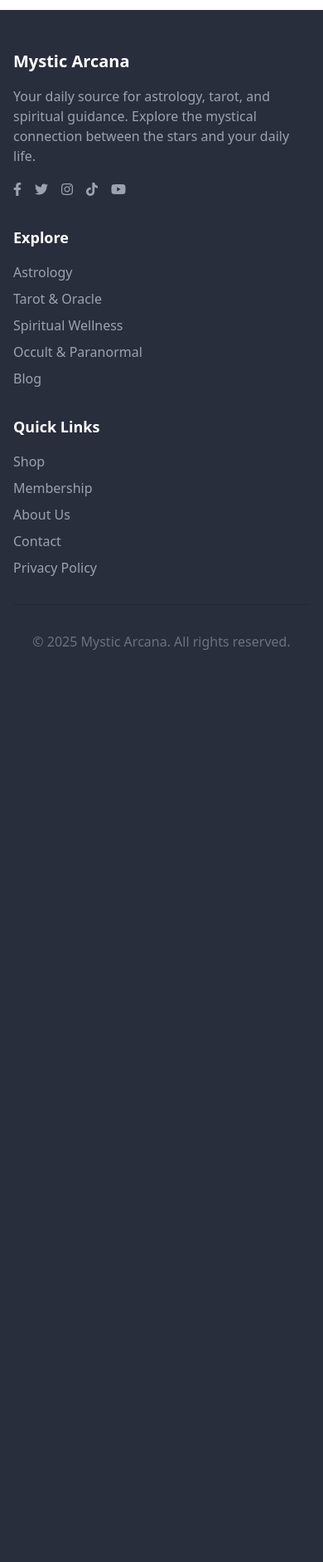
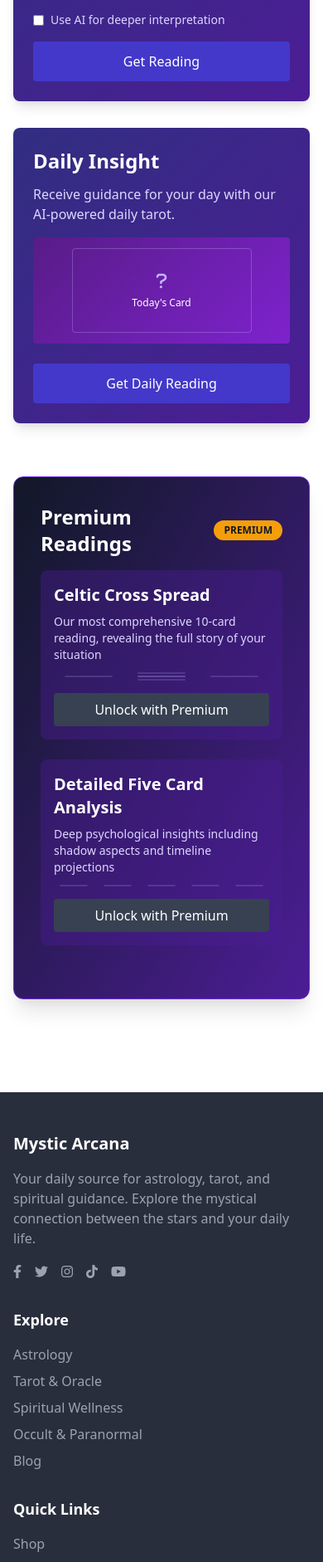
Before and after one commit to kjfsoul/Mystic-Arcana, a Flask app: page /readings/ in a window 390 px wide. Shown: the part 862-2744 px from the top of the page at 83% size. Before the commit the page ends 1645 px from the top, so only its background shows below. Run offline with Flask 2, Linux system fonts and the light colour scheme.

Commit message:
Assistant checkpoint: Implement freemium model with Stripe integration
Assistant generated file changes:
- utils/subscription.py: Create subscription service for Stripe integration
- app.py: Add Stripe webhook route
- blueprints/readings.py: Add premium tarot readings endpoints
- blueprints/astrology.py: Add premium astrology endpoints
- templates/readings.html: Add premium upsell to readings page
- build_and_run.sh: Update build script with environment variables

---

User prompt:

Set up a freemium model for Mystic Arcana on Replit Core:
- Make /readings and /astrology free with basic content from Step 3.
- Add premium endpoints (/readings/premium, /astrology/premium) for detailed AI content.
- Integrate Stripe (free tier) for a $5/month subscription.
- Restrict premium access to authenticated users.

Replit-Commit-Author: Assistant
Replit-Commit-Session-Id: 7e9d110f-b626-4df6-9334-f1a3ef2c0142

```diff
--- a/app.py
+++ b/app.py
@@ -3,18 +3,22 @@ from flask import Flask, render_template, redirect, url_for, request, session, j
 from replit import db
 import os
 import json
+import stripe
 from datetime import datetime
 from blueprints.home import home_bp
 from blueprints.readings import readings_bp
 from blueprints.astrology import astrology_bp
 from blueprints.profile import profile_bp
 from blueprints.blog import blog_bp
+from utils.subscription import handle_successful_subscription
 
 app = Flask(__name__,
             static_folder='static',
             template_folder='templates')
 
 app.secret_key = os.environ.get('SECRET_KEY', 'mystic_arcana_secret_key')
+stripe.api_key = os.environ.get('STRIPE_SECRET_KEY', 'sk_test_your_test_key')
+webhook_secret = os.environ.get('STRIPE_WEBHOOK_SECRET', 'whsec_test_key')
 
 # Register blueprints
 app.register_blueprint(home_bp)
@@ -23,5 +27,40 @@ app.register_blueprint(astrology_bp)
 app.register_blueprint(profile_bp)
 app.register_blueprint(blog_bp)
 
+@app.route('/webhook', methods=['POST'])
+def webhook():
+    payload = request.get_data(as_text=True)
+    sig_header = request.headers.get('Stripe-Signature')
+
+    try:
+        event = stripe.Webhook.construct_event(
+            payload, sig_header, webhook_secret
+        )
+    except ValueError as e:
+        # Invalid payload
+        return jsonify({'error': str(e)}), 400
+    except stripe.error.SignatureVerificationError as e:
+        # Invalid signature
+        return jsonify({'error': str(e)}), 400
+
+    # Handle the checkout.session.completed event
+    if event['type'] == 'checkout.session.completed':
+        session = event['data']['object']
+        # Fulfill the purchase
+        handle_successful_subscription(session)
+
+    return jsonify({'status': 'success'})
+
+@app.context_processor
+def inject_user_premium_status():
+    """Add premium status to templates"""
+    from utils.subscription import is_premium_user
+
+    premium = False
+    if 'user_id' in session:
+        premium = is_premium_user(session['user_id'])
+
+    return {'is_premium': premium}
+
 if __name__ == '__main__':
     app.run(host='0.0.0.0', port=8080)
--- a/requirements.txt
+++ b/requirements.txt
@@ -2,3 +2,5 @@ flask==2.0.1
 replit==3.2.5
 werkzeug==2.0.1
 openai==0.28.0
+stripe
+stripe
--- a/templates/readings.html
+++ b/templates/readings.html
@@ -3,89 +3,154 @@
 {% block title %}Tarot Readings{% endblock %}
 
 {% block content %}
-<div class="container my-5">
-    <h1 class="text-center mb-4">Tarot Readings</h1>
-
-    <div class="row">
-        <div class="col-md-8 offset-md-2">
-            <!-- Daily Reading Feature -->
-            <div class="card bg-dark text-light mb-4">
-                <div class="card-header">
-                    <h3>Today's Mystic Insight</h3>
-                </div>
-                <div class="card-body">
-                    <p>Each day brings new cosmic energies. Check our AI-powered daily reading for guidance that resonates with the collective consciousness.</p>
-                    <a href="{{ url_for('readings.daily_reading') }}" class="btn btn-primary">View Today's Reading</a>
-                </div>
+<div class="container mx-auto px-4 py-12">
+  <div class="max-w-5xl mx-auto">
+    <div class="text-center mb-10">
+      <h1 class="text-4xl font-bold text-purple-300 mb-4">Tarot Readings</h1>
+      <p class="text-xl text-gray-300">Discover insights into your past, present, and future</p>
     </div>
 
-            <!-- Personal Reading Request -->
-            <div class="card bg-dark text-light mb-4">
-                <div class="card-header">
-                    <h3>New Personal Reading</h3>
+    {% if not is_premium %}
+    <!-- Premium Upsell Banner -->
+    <div class="bg-gradient-to-r from-yellow-900 to-yellow-700 rounded-lg p-4 mb-8 flex flex-col md:flex-row items-center justify-between">
+      <div class="mb-4 md:mb-0">
+        <h3 class="text-xl font-bold text-white">Unlock Premium Readings</h3>
+        <p class="text-yellow-100">Get access to Celtic Cross spreads and detailed interpretations</p>
       </div>
-                <div class="card-body">
-                    {% if session.get('user_id') %}
-                        <form action="{{ url_for('readings.new_reading') }}" method="post">
-                            <div class="mb-3">
-                                <label for="question" class="form-label">What would you like guidance on?</label>
-                                <input type="text" class="form-control" id="question" name="question" placeholder="Enter your question or area of focus">
+      <a href="{{ url_for('subscription.checkout') }}" class="px-5 py-2 bg-yellow-500 text-gray-900 font-bold rounded hover:bg-yellow-400 transition">
+        Upgrade for $5/month
+      </a>
     </div>
-                            <div class="mb-3 form-check">
-                                <input type="checkbox" class="form-check-input" id="useAI" name="use_ai" checked>
-                                <label class="form-check-label" for="useAI">Use AI for enhanced interpretation</label>
-                            </div>
-                            <button type="submit" class="btn btn-primary">Draw Cards</button>
-                        </form>
-                    {% else %}
-                        <p>Please <a href="{{ url_for('profile.login') }}">login</a> to get a personalized reading.</p>
     {% endif %}
-                </div>
-            </div>
 
     {% if featured_reading %}
-            <!-- Featured AI Reading -->
-            <div class="card bg-dark text-light mb-4">
-                <div class="card-header">
-                    <h3>Featured Reading</h3>
-                </div>
-                <div class="card-body">
-                    <h4>{{ featured_reading.question }}</h4>
-                    <div class="row mb-3">
+    <div class="bg-gradient-to-br from-indigo-900 to-purple-900 rounded-xl p-8 shadow-2xl mb-16">
+      <h2 class="text-2xl font-bold text-white mb-6">Today's Featured Reading</h2>
+      <div class="mb-8">
+        <p class="text-lg text-purple-200 italic mb-4">"{{ featured_reading.question }}"</p>
+        <div class="flex flex-wrap justify-center gap-4 mb-8">
           {% for card in featured_reading.cards %}
-                        <div class="col-md-4 text-center">
-                            <div class="card bg-dark border-light">
-                                <div class="card-body">
-                                    <h5>{{ card.name }}</h5>
-                                </div>
-                            </div>
+          <div class="tarot-mini-card w-24 h-36 flex items-center justify-center p-2">
+            <p class="text-xs text-center text-white font-bold">{{ card }}</p>
           </div>
           {% endfor %}
         </div>
-                    <p><em>See the full reading for detailed insights...</em></p>
-                    <a href="{{ url_for('readings.daily_reading') }}" class="btn btn-outline-light">Read More</a>
+        <div class="prose prose-lg prose-invert max-w-none">
+          {{ featured_reading.reading|safe }}
+        </div>
       </div>
     </div>
     {% endif %}
 
-            <!-- About Tarot -->
-            <div class="card bg-dark text-light">
-                <div class="card-header">
-                    <h3>About Tarot Readings</h3>
+    <div class="grid grid-cols-1 md:grid-cols-2 gap-8 mb-16">
+      <div class="bg-gradient-to-br from-indigo-900 to-purple-900 rounded-lg p-6 shadow-lg hover:shadow-xl transition">
+        <h3 class="text-2xl font-bold text-white mb-3">Three Card Reading</h3>
+        <p class="text-purple-200 mb-4">A simple but powerful spread to gain insights about your situation.</p>
+        <form action="{{ url_for('readings.new_reading') }}" method="post">
+          <div class="mb-4">
+            <label for="question" class="block text-sm text-purple-200 mb-1">Your Question</label>
+            <input type="text" id="question" name="question" placeholder="What would you like to know?" class="w-full p-3 bg-purple-800 bg-opacity-50 border border-purple-600 rounded text-white placeholder-purple-300">
           </div>
-                <div class="card-body">
-                    <p>Tarot cards have been used for centuries as a tool for spiritual guidance and self-discovery. Our readings use a traditional 78-card deck, with each card carrying its own symbolic meaning and energy.</p>
+          <div class="mb-4">
+            <label class="flex items-center text-sm text-purple-200">
+              <input type="checkbox" name="use_ai" class="mr-2 accent-purple-500">
+              Use AI for deeper interpretation
+            </label>
+          </div>
+          <button type="submit" class="w-full py-3 bg-indigo-700 text-white rounded hover:bg-indigo-600 transition">
+            Get Reading
+          </button>
+        </form>
+      </div>
 
-                    <p>A tarot reading can provide insights into your past, present, and potential future paths. Remember that tarot is a guide, not a fixed prediction - you always have the power to shape your destiny.</p>
+      <div class="bg-gradient-to-br from-indigo-900 to-purple-900 rounded-lg p-6 shadow-lg hover:shadow-xl transition">
+        <h3 class="text-2xl font-bold text-white mb-3">Daily Insight</h3>
+        <p class="text-purple-200 mb-4">Receive guidance for your day with our AI-powered daily tarot.</p>
+        <div class="h-32 flex items-center justify-center mb-6">
+          <div class="tarot-mini-card w-24 h-36 flex items-center justify-center">
+            <div class="text-center">
+              <i class="fas fa-question text-purple-300 text-xl mb-2"></i>
+              <p class="text-xs text-white">Today's Card</p>
+            </div>
+          </div>
+        </div>
+        <a href="{{ url_for('readings.daily_reading') }}" class="w-full py-3 bg-indigo-700 text-white rounded hover:bg-indigo-600 transition block text-center">
+          Get Daily Reading
+        </a>
+      </div>
+    </div>
 
-                    <p>With our AI-enhanced readings, we combine traditional tarot wisdom with advanced pattern recognition to offer deeper, more nuanced interpretations tailored to your specific question.</p>
+    <!-- Premium Readings Showcase -->
+    <div class="bg-gradient-to-br from-gray-900 to-purple-900 border border-purple-700 rounded-xl p-8 shadow-xl mb-16">
+      <div class="flex items-center mb-4">
+        <h2 class="text-2xl font-bold text-white">Premium Readings</h2>
+        <span class="ml-3 px-3 py-1 bg-yellow-500 text-gray-900 text-xs font-bold rounded-full">PREMIUM</span>
+      </div>
 
-                    {% if session.get('user_id') %}
-                        <p>View your <a href="{{ url_for('readings.reading_history') }}">reading history</a> to track your spiritual journey.</p>
+      <div class="grid grid-cols-1 md:grid-cols-2 gap-6 mb-8">
+        <div class="bg-purple-900 bg-opacity-40 rounded-lg p-4">
+          <h3 class="text-xl font-bold text-white mb-2">Celtic Cross Spread</h3>
+          <p class="text-sm text-purple-200 mb-3">Our most comprehensive 10-card reading, revealing the full story of your situation</p>
+
+          <!-- Sample cards visual -->
+          <div class="grid grid-cols-3 gap-1 max-w-xs mx-auto mb-4 opacity-60">
+            <div></div>
+            <div class="tarot-mini-card w-16 h-24"></div>
+            <div></div>
+            <div class="tarot-mini-card w-16 h-24"></div>
+            <div class="tarot-mini-card w-16 h-24 relative">
+              <div class="tarot-mini-card w-16 h-24 absolute top-0 left-0 rotate-45"></div>
+            </div>
+            <div class="tarot-mini-card w-16 h-24"></div>
+            <div></div>
+            <div class="tarot-mini-card w-16 h-24"></div>
+            <div></div>
+          </div>
+
+          {% if is_premium %}
+          <a href="{{ url_for('readings.premium') }}" class="w-full py-2 bg-yellow-500 text-gray-900 font-bold rounded hover:bg-yellow-400 transition block text-center">
+            Access Now
+          </a>
+          {% else %}
+          <a href="{{ url_for('subscription.checkout') }}" class="w-full py-2 bg-gray-700 text-white rounded hover:bg-gray-600 transition block text-center">
+            Unlock with Premium
+          </a>
+          {% endif %}
+        </div>
+
+        <div class="bg-purple-900 bg-opacity-40 rounded-lg p-4">
+          <h3 class="text-xl font-bold text-white mb-2">Detailed Five Card Analysis</h3>
+          <p class="text-sm text-purple-200 mb-3">Deep psychological insights including shadow aspects and timeline projections</p>
+
+          <!-- Sample cards visual -->
+          <div class="flex justify-center space-x-1 opacity-60 mb-4">
+            <div class="tarot-mini-card w-12 h-20"></div>
+            <div class="tarot-mini-card w-12 h-20"></div>
+            <div class="tarot-mini-card w-12 h-20"></div>
+            <div class="tarot-mini-card w-12 h-20"></div>
+            <div class="tarot-mini-card w-12 h-20"></div>
+          </div>
+
+          {% if is_premium %}
+          <a href="{{ url_for('readings.premium') }}" class="w-full py-2 bg-yellow-500 text-gray-900 font-bold rounded hover:bg-yellow-400 transition block text-center">
+            Access Now
+          </a>
+          {% else %}
+          <a href="{{ url_for('subscription.checkout') }}" class="w-full py-2 bg-gray-700 text-white rounded hover:bg-gray-600 transition block text-center">
+            Unlock with Premium
+          </a>
           {% endif %}
         </div>
       </div>
     </div>
+
+    {% if session.get('user_id') %}
+    <div class="text-center mb-8">
+      <a href="{{ url_for('readings.reading_history') }}" class="px-6 py-3 bg-purple-800 bg-opacity-50 text-white rounded hover:bg-purple-700 transition">
+        View Your Reading History
+      </a>
+    </div>
+    {% endif %}
   </div>
 </div>
 {% endblock %}
```
Also changed, not shown: blueprints/astrology.py (deleted, +0 -118 lines), blueprints/readings.py (+78 -0 lines), utils/subscription.py (added, +106 -0 lines), 1 other file. Lines whose indentation alone changed are shown as unchanged.
